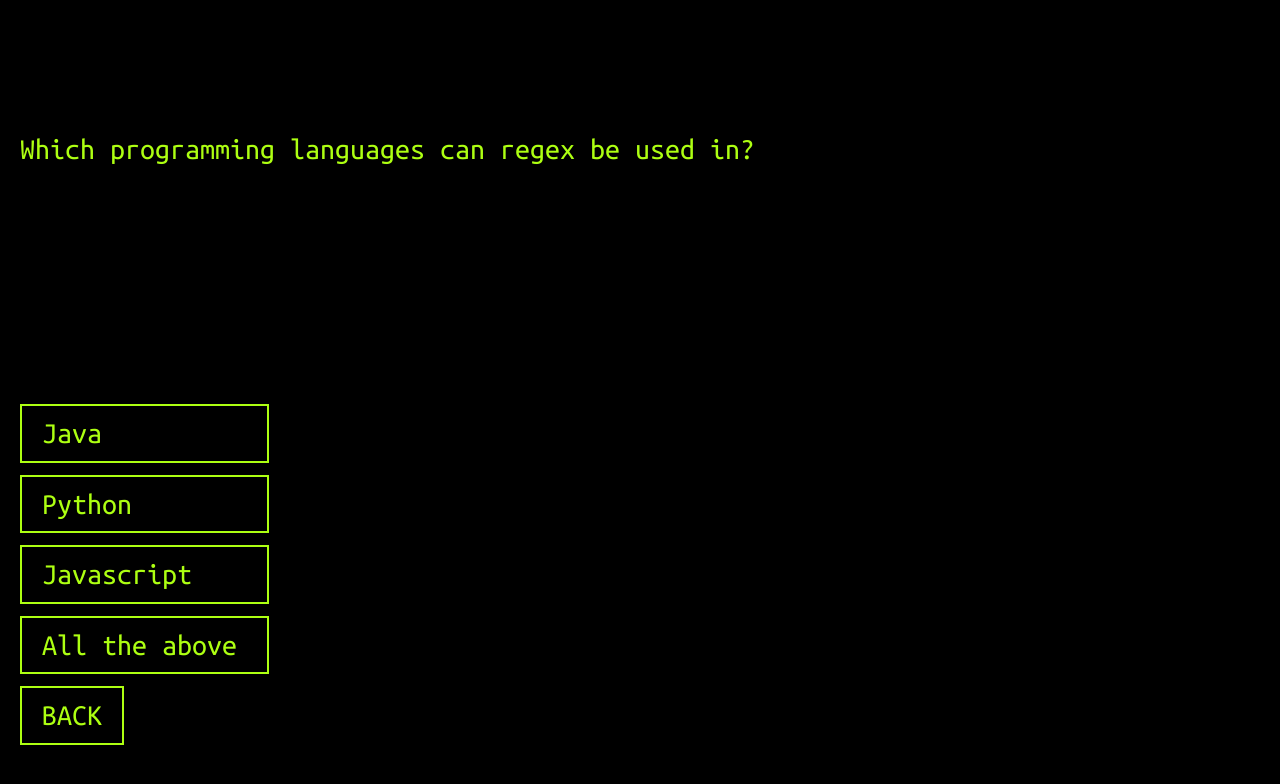
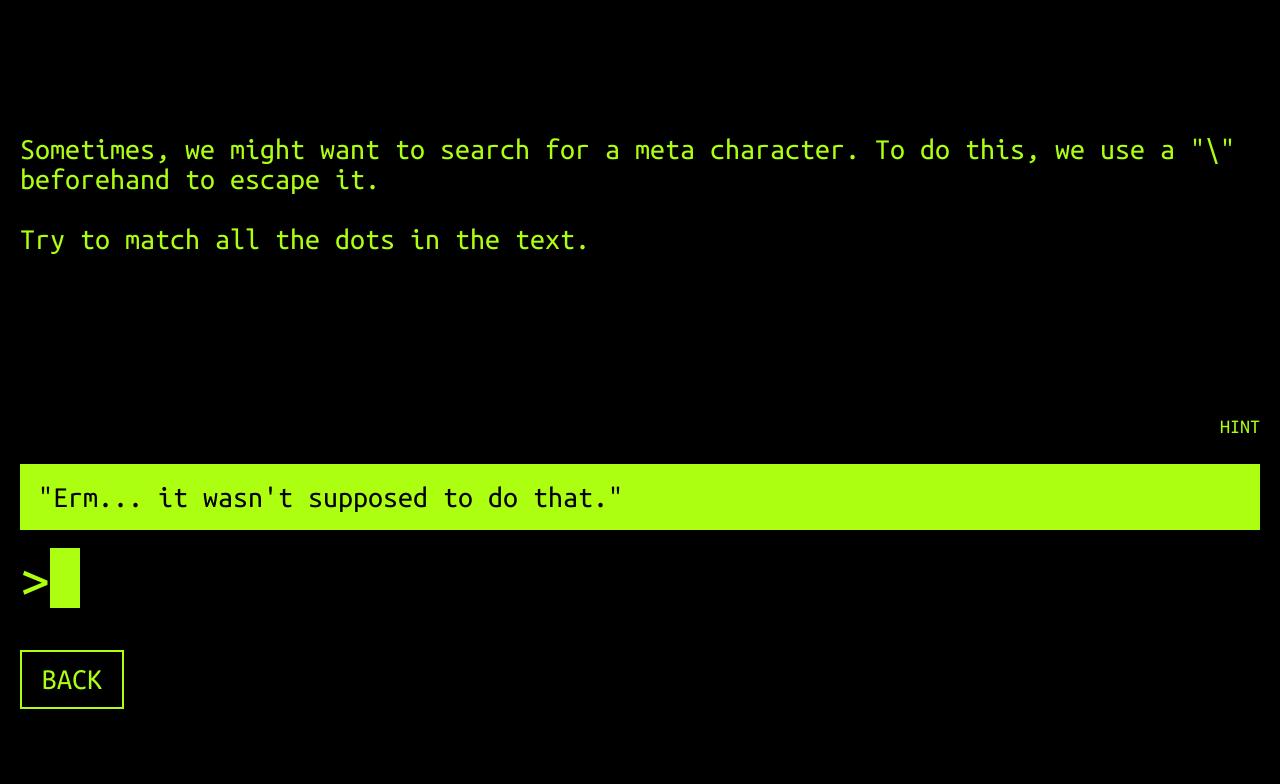
Before and after one commit to sim8/learn-regex, a React (Create React App) app: page / in a window 1280 px wide. Shown: the top 784 px of the page. Built offline with nearby package versions, Linux system fonts and the light colour scheme.

Commit message:
Add hints

```diff
--- /dev/null
+++ b/src/components/Hint.js
@@ -0,0 +1,46 @@
+import React from "react";
+import styled from "styled-components";
+
+const HintContent = styled.div`
+  position: absolute;
+  background-color: black;
+  bottom: 30px;
+  right: 0;
+  width: 300px;
+  text-align: right;
+  visibility: hidden;
+  opacity: 0;
+  transition: opacity 0.5s;
+`;
+
+const HintButtonText = styled.div`
+  opacity: 1;
+  transition: opacity 0.5s;
+`;
+
+const HintButton = styled.div`
+  position: absolute;
+  font-size: 20px;
+  right: 0;
+  top: -30px;
+  opacity: 1;
+  transition: opacity 0.5s;
+  &:hover {
+    ${HintButtonText} {
+      opacity: 0;
+    }
+    ${HintContent} {
+      opacity: 1;
+      visibility: visible;
+    }
+  }
+`;
+
+export default function Hint({ hint }) {
+  return (
+    <HintButton>
+      <HintButtonText>HINT</HintButtonText>
+      <HintContent>{hint}</HintContent>
+    </HintButton>
+  );
+}
--- a/src/components/Test.js
+++ b/src/components/Test.js
@@ -3,6 +3,7 @@ import { connect } from "react-redux";
 import styled from "styled-components";
 import Prompt from "./Prompt";
 import { getMatches } from "../selectors/inputSelectors";
+import Hint from "./Hint";
 
 const SearchBody = styled.div`
   width: 100%;
@@ -16,6 +17,10 @@ const SearchBody = styled.div`
     color: #adff12;
     background-color: black;
   }
+`;
+
+const TestWrapper = styled.div`
+  position: relative;
 `;
 
 const mapStateToProps = state => ({
@@ -48,16 +53,17 @@ const generateHighlightedSearchBody = (searchBody, matches) => {
   return <span className="unmatched">{searchBody}</span>;
 };
 
-function Test({ searchBody, matches }) {
+function Test({ searchBody, matches, hint }) {
   return (
-    <div>
+    <TestWrapper>
+      {hint && <Hint hint={hint} />}
       {searchBody ? (
         <SearchBody>
           {generateHighlightedSearchBody(searchBody, matches)}
         </SearchBody>
       ) : null}
       <Prompt />
-    </div>
+    </TestWrapper>
   );
 }
 
--- a/src/constants/lessonConfig.js
+++ b/src/constants/lessonConfig.js
@@ -81,10 +81,11 @@ export const STAGE_CONFIG = deepFreeze({
   [STAGES.ESCAPE]: {
     type: STAGE_TYPES.REGEX,
     text: [
-      'Sometimes, we might want to search for a meta character. To do this, we use a "\\" beforehand.',
+      'Sometimes, we might want to search for a meta character. To do this, we use a "\\" beforehand to escape it.',
       "Try to match all the dots in the text."
     ],
     searchBody: '"Erm... it wasn\'t supposed to do that."',
+    hint: "Escaped meta-characters might looks like this: \\( \\$ \\}",
     answer: "\\."
   },
   [STAGES.SHORTHAND_DIGIT]: {
--- a/src/dev/getPreloadedState.js
+++ b/src/dev/getPreloadedState.js
@@ -6,8 +6,8 @@ export default function getPreloadedState() {
   return {
     progress: fromJS({
       moduleId: MODULES.WELCOME,
-      stageIndex: 2,
-      highestCompletedStageIndex: 1,
+      stageIndex: 6,
+      highestCompletedStageIndex: 5,
       answers: {}
     })
   };
```
